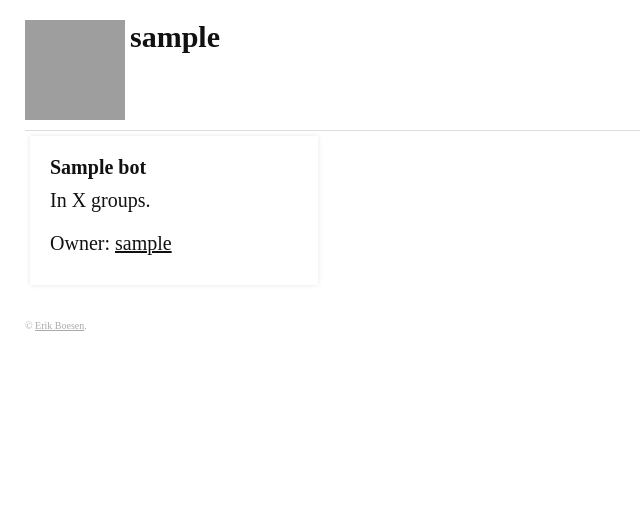
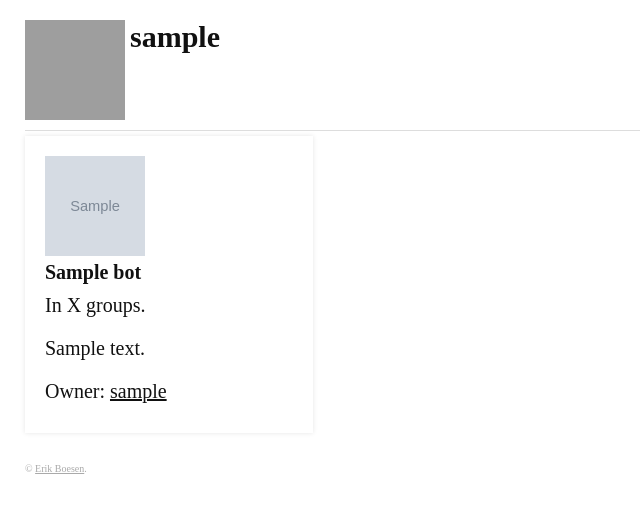
Before and after one commit to MeBots/MeBots, a Flask app: a page that uses app/templates/_bot.html in a window 1280 px wide. Shown: the part 60-573 px from the top of the page, without its empty margins (0-640 px from the left). Run offline with Flask 2, Linux system fonts and the light colour scheme; tables that the repository leaves empty hold one stand-in row (values such as "Sample post"); grey boxes marked "Sample" are stand-in pictures; some web fonts are replaced; grey boxes are pictures that could not be loaded.

Commit message:
Add bot avatar showing

```diff
--- a/app/static/stylesheets/main.css
+++ b/app/static/stylesheets/main.css
@@ -71,7 +71,7 @@ section:last-of-type {
     display: inline-block;
     vertical-align: top;
 }
-.profile .avatar {
+.avatar {
     width: 100px;
     height: 100px;
 }
@@ -83,7 +83,7 @@ section:last-of-type {
 .bot_list .bot {
     display: inline-block;
     width: 3in;
-    margin: 5px;
+    margin: 5px 5px 0 0;
     padding: 20px;
     box-shadow: 0 0 5px rgba(0, 0, 0, 0.1);
 }
--- a/app/templates/_bot.html
+++ b/app/templates/_bot.html
@@ -1,6 +1,8 @@
 <div class="bot">
+    <img src="{{ bot.avatar_url or '/static/images/unknown.png' }}" alt="{{ bot.name }} bot avatar" class="avatar">
     <h4>{{ bot.name }}</h4>
     <p>In X groups.</p>
+    <p>{{ bot.description }}</p>
     {% set owner = bot.owner %}
     <p>Owner: <a href="{{ url_for('user', username=owner.username) }}">{{ owner.username }}</a></p>
 </div>
```
Also changed, not shown: app/static/images/unknown.png (added).
